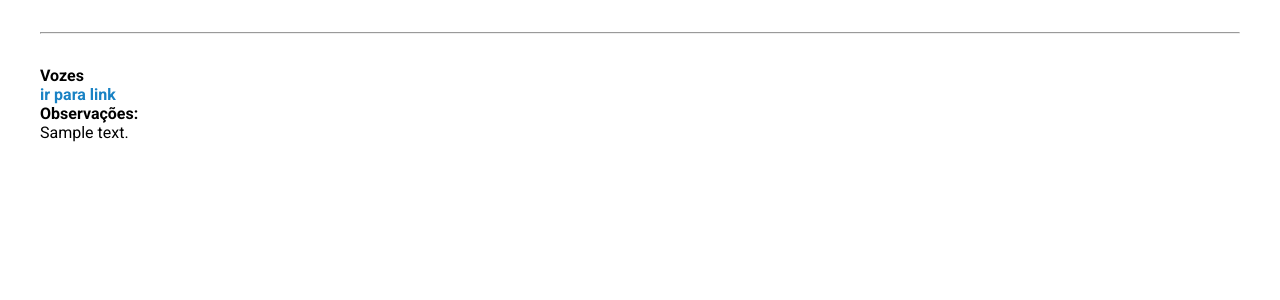
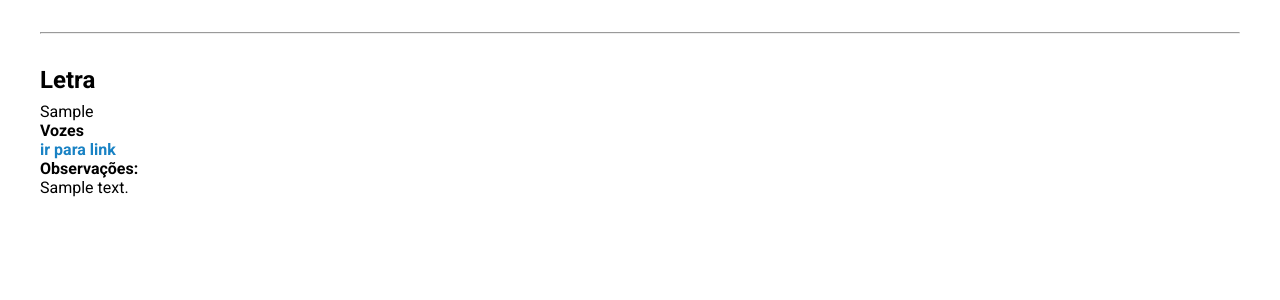
Before and after one commit to oricardos/praise_app, a Django app: page /voice/1/ in a window 1280 px wide. Shown: the part 250-550 px from the top of the page. Run offline with Django 4.2, Linux system fonts and the light colour scheme; tables that the repository leaves empty hold one stand-in row (values such as "Sample post"); grey boxes marked "Sample" are stand-in pictures; some libraries are stand-ins or nearby versions.

Commit message:
add letra na pagina de vozes

```diff
--- a/songs/templates/voice.html
+++ b/songs/templates/voice.html
@@ -6,8 +6,17 @@
 {%endblock%}
 
 {%block content%}
+<input type="hidden" name="video" class="song-lyric" value="{{song.lyric}}">
+
 <div class="container">
     {%include 'partials/_header_info.html'%}
+
+    <main>
+        <div class="praise__lyric">
+            <h2 class="praise__section-title">Letra</h2>
+            <span class="letra"></p>
+        </div>
+    </main>
 
 
     {% if song.voices%}
@@ -24,3 +33,14 @@
 </div>
 
 {%endblock%}
+
+{%block script%}
+    <script>
+        const getLyric = document.querySelector('.song-lyric').value;
+        const lyrics = getLyric.replace(/(\r\n|\r|\n)/g, '<br>');
+        const letra = document.querySelector('.letra');
+
+        letra.innerHTML = lyrics;
+    </script>
+
+    {%endblock%}
```
